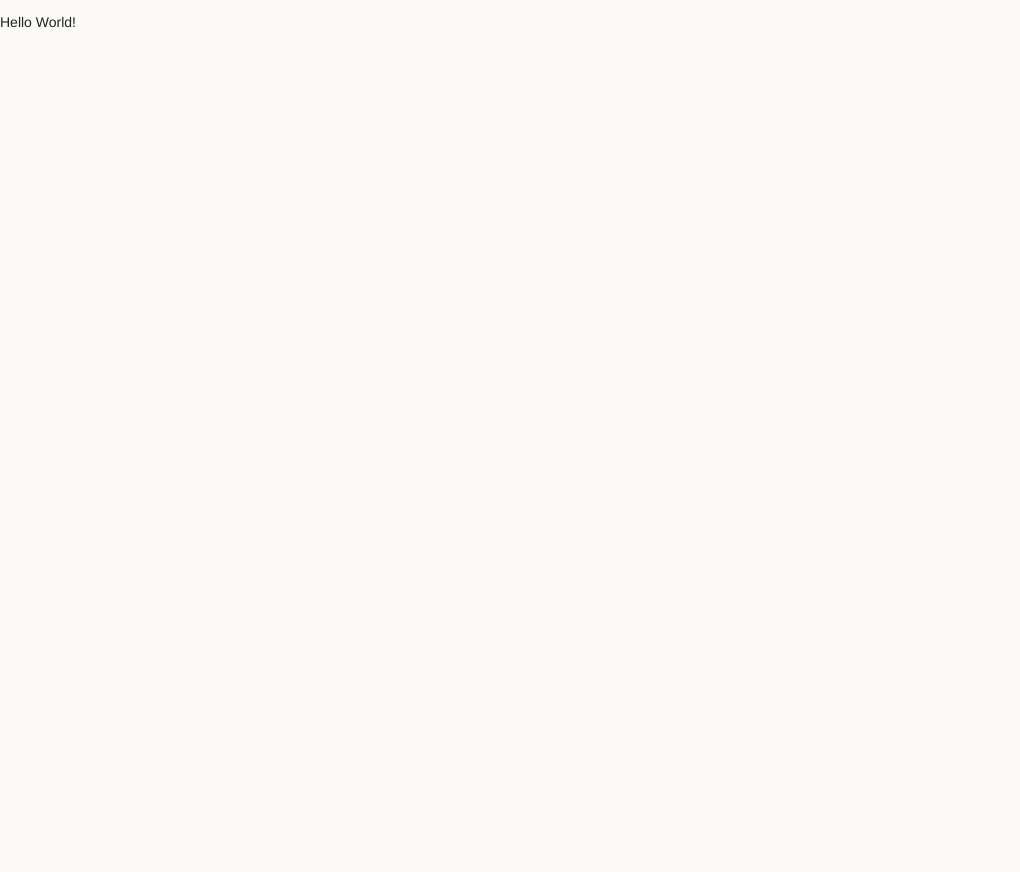
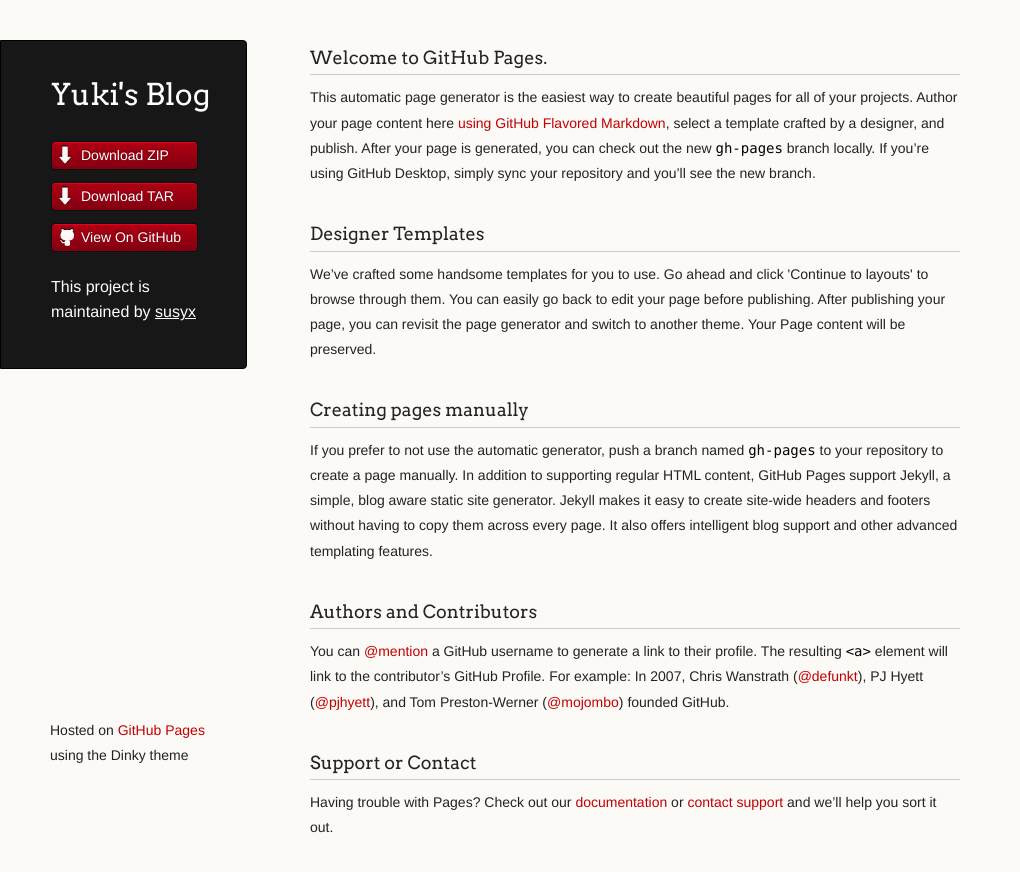
Before and after one commit to susyx/yyq, a plain HTML site: page index.html in a window 1280 px wide. Shown: the whole page, without its empty margins (0-1020 px from the left). Before the commit the page ends 800 px from the top, so only its background shows below. Drawn offline with Linux system fonts and the light colour scheme.

Commit message:
Revert "hello world"
This reverts commit 7b2118318eba1a2e352fe83642e55876e2fed107.

```diff
--- a/index.html
+++ b/index.html
@@ -14,6 +14,52 @@
     <![endif]-->
   </head>
   <body>
-    <p>Hello World!</p>
+    <div class="wrapper">
+      <header>
+        <h1 class="header">Yuki&#39;s Blog</h1>
+        <p class="header"></p>
+
+        <ul>
+          <li class="download"><a class="buttons" href="https://github.com/susyx/yyq/zipball/master">Download ZIP</a></li>
+          <li class="download"><a class="buttons" href="https://github.com/susyx/yyq/tarball/master">Download TAR</a></li>
+          <li><a class="buttons github" href="https://github.com/susyx/yyq">View On GitHub</a></li>
+        </ul>
+
+        <p class="header">This project is maintained by <a class="header name" href="https://github.com/susyx">susyx</a></p>
+
+
+      </header>
+      <section>
+        <h3>
+<a id="welcome-to-github-pages" class="anchor" href="#welcome-to-github-pages" aria-hidden="true"><span aria-hidden="true" class="octicon octicon-link"></span></a>Welcome to GitHub Pages.</h3>
+
+<p>This automatic page generator is the easiest way to create beautiful pages for all of your projects. Author your page content here <a href="https://guides.github.com/features/mastering-markdown/">using GitHub Flavored Markdown</a>, select a template crafted by a designer, and publish. After your page is generated, you can check out the new <code>gh-pages</code> branch locally. If you’re using GitHub Desktop, simply sync your repository and you’ll see the new branch.</p>
+
+<h3>
+<a id="designer-templates" class="anchor" href="#designer-templates" aria-hidden="true"><span aria-hidden="true" class="octicon octicon-link"></span></a>Designer Templates</h3>
+
+<p>We’ve crafted some handsome templates for you to use. Go ahead and click 'Continue to layouts' to browse through them. You can easily go back to edit your page before publishing. After publishing your page, you can revisit the page generator and switch to another theme. Your Page content will be preserved.</p>
+
+<h3>
+<a id="creating-pages-manually" class="anchor" href="#creating-pages-manually" aria-hidden="true"><span aria-hidden="true" class="octicon octicon-link"></span></a>Creating pages manually</h3>
+
+<p>If you prefer to not use the automatic generator, push a branch named <code>gh-pages</code> to your repository to create a page manually. In addition to supporting regular HTML content, GitHub Pages support Jekyll, a simple, blog aware static site generator. Jekyll makes it easy to create site-wide headers and footers without having to copy them across every page. It also offers intelligent blog support and other advanced templating features.</p>
+
+<h3>
+<a id="authors-and-contributors" class="anchor" href="#authors-and-contributors" aria-hidden="true"><span aria-hidden="true" class="octicon octicon-link"></span></a>Authors and Contributors</h3>
+
+<p>You can <a href="https://help.github.com/articles/basic-writing-and-formatting-syntax/#mentioning-users-and-teams" class="user-mention">@mention</a> a GitHub username to generate a link to their profile. The resulting <code>&lt;a&gt;</code> element will link to the contributor’s GitHub Profile. For example: In 2007, Chris Wanstrath (<a href="https://github.com/defunkt" class="user-mention">@defunkt</a>), PJ Hyett (<a href="https://github.com/pjhyett" class="user-mention">@pjhyett</a>), and Tom Preston-Werner (<a href="https://github.com/mojombo" class="user-mention">@mojombo</a>) founded GitHub.</p>
+
+<h3>
+<a id="support-or-contact" class="anchor" href="#support-or-contact" aria-hidden="true"><span aria-hidden="true" class="octicon octicon-link"></span></a>Support or Contact</h3>
+
+<p>Having trouble with Pages? Check out our <a href="https://help.github.com/pages">documentation</a> or <a href="https://github.com/contact">contact support</a> and we’ll help you sort it out.</p>
+      </section>
+      <footer>
+        <p><small>Hosted on <a href="https://pages.github.com">GitHub Pages</a> using the Dinky theme</small></p>
+      </footer>
+    </div>
+    <!--[if !IE]><script>fixScale(document);</script><![endif]-->
+
   </body>
 </html>
```
